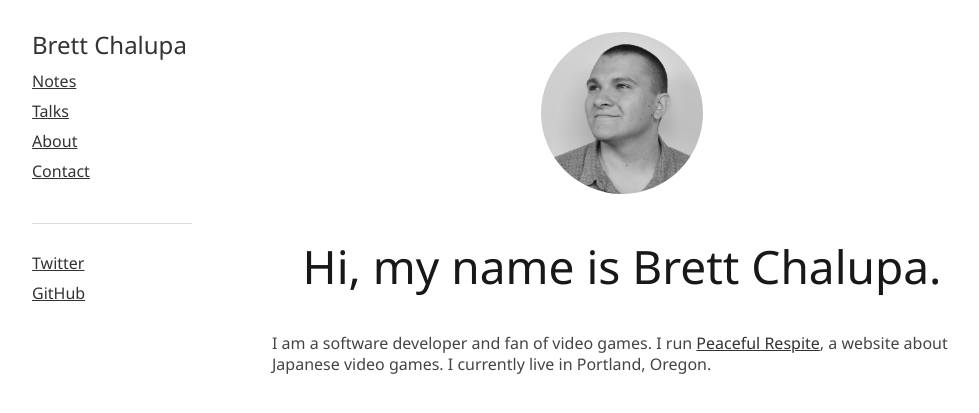
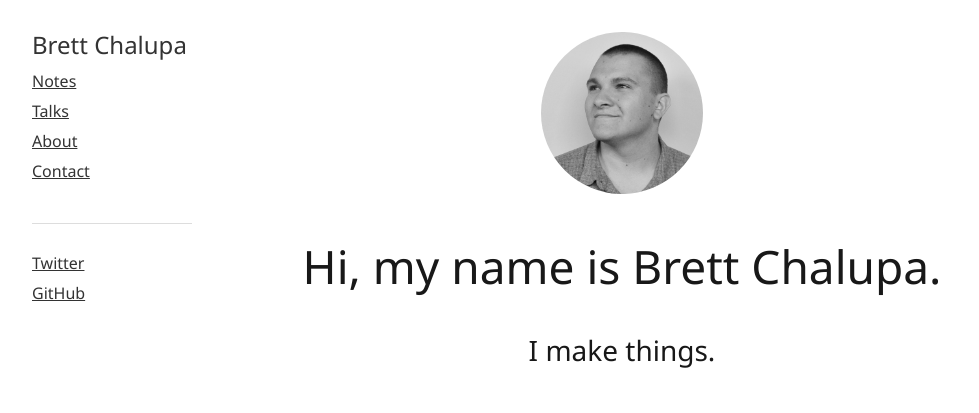
Before and after one commit to brettchalupa/brettchalupa.github.io, a Jekyll site: the page built from index.html, in a window 1280 px wide. Shown: the top 413 px of the page, without its empty margins (138-1117 px from the left). Built offline with Jekyll 4.4.1, drawn with Linux system fonts in a browser that asks for light colours; Markdown is read by kramdown in place of the engine named in the settings.

Commit message:
Update index to be simpler
Once I have a better way to share my works I will update this to easily
link to them.

```diff
--- a/index.html
+++ b/index.html
@@ -8,9 +8,6 @@ title: Brett Chalupa
     <img class="profile" src="/img/brett_chalupa.png" />
 
     <h1>Hi, my name is Brett Chalupa.</h1>
-  </div>
-
-  <div class="who">
-    <p>I am a software developer and fan of video games. I run <a href="http://www.peacefulrespite.com">Peaceful Respite</a>, a website about Japanese video games. I currently live in Portland, Oregon.</p>
+    <h3>I make things.</h3>
   </div>
 </div>
```
